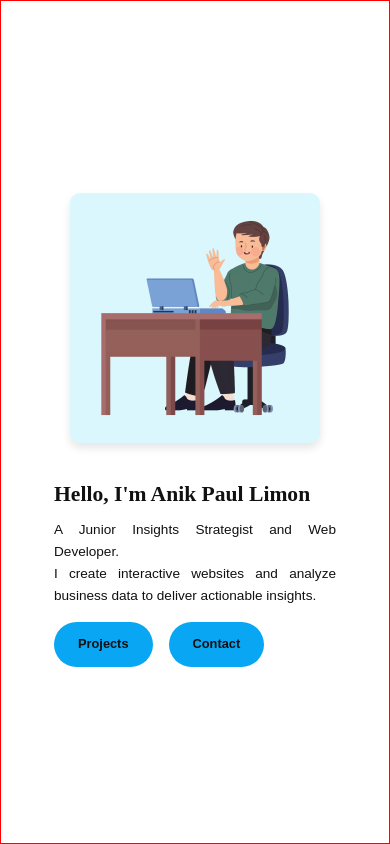
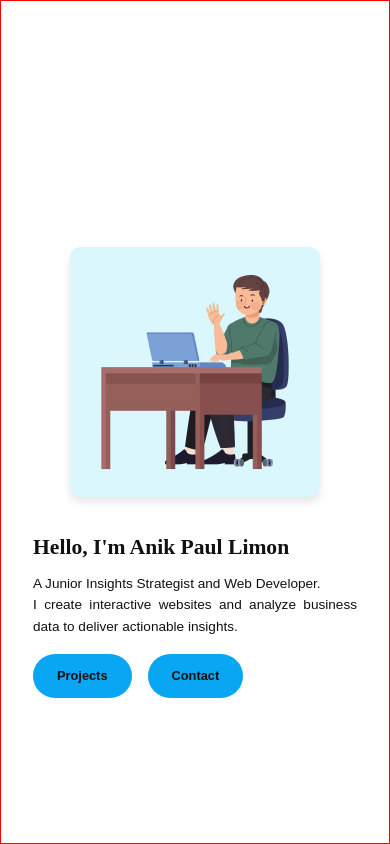
Before and after one commit to ap-limon/advanced_react_portfolio_dynamic, a React app: page / in a window 390 px wide. Shown: the top 844 px of the page. Built offline with nearby package versions, Linux system fonts and the light colour scheme.

Commit message:
a little in the home section

```diff
--- a/src/styles/components/_Home.scss
+++ b/src/styles/components/_Home.scss
@@ -11,10 +11,10 @@
     @include flex-center();
     @include fadeIn("up", 20px, 1s, ease-in-out);
     text-align: justify;
+    padding-top: 85px;
     gap: 50px;
 
     @media (max-width: 768px) {
-      padding: $spacing-lg;
       gap: 25px;
     }
 
```
